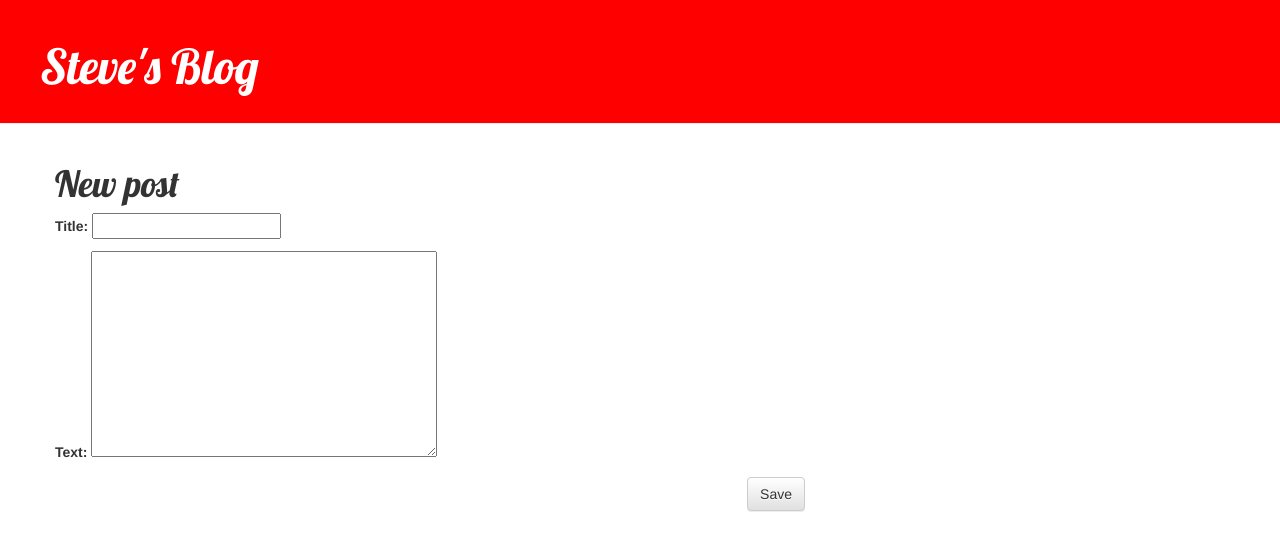
After one commit to steverabino/my-first-blog, a Django app: page /post/new/ in a window 1280 px wide. The commit adds this page. Shown: the top 551 px of the page. Run offline with Django 3.2, Linux system fonts and the light colour scheme; some libraries are stand-ins or nearby versions.

Commit message:
Added views to create/edit blog post inside the site

```diff
--- /dev/null
+++ b/blog/forms.py
@@ -0,0 +1,9 @@
+from django import forms
+
+from .models import Post
+
+class PostForm(forms.ModelForm):
+
+    class Meta:
+        model = Post
+        fields = ('title', 'text',)
--- a/blog/static/css/blog.css
+++ b/blog/static/css/blog.css
@@ -39,5 +39,5 @@ h1, h2, h3, h4 {
 }
 
 .post h1 a, .post h1 a:visited {
-    color: #000000;
+    color: red;
 }
--- a/blog/templates/blog/base.html
+++ b/blog/templates/blog/base.html
@@ -10,7 +10,10 @@
 </head>
 <body>
     <div class="page-header">
-        <h1><a href="/">Steve's Blog</a></h1>
+      {% if user.is_authenticated %}
+        <a href="{% url 'post_new' %}" class="top-menu"><span class="glyphicon glyphicon-plus"></span></a>
+      {% endif %}
+      <h1><a href="/">Steve's Blog</a></h1>
     </div>
     <div class="content container">
         <div class="row">
--- a/blog/templates/blog/post_detail.html
+++ b/blog/templates/blog/post_detail.html
@@ -10,6 +10,10 @@
       {% endif %}
       <h1><a href="{% url 'post_detail' pk=post.pk %}">{{ post.title }}</a></h1>
       <p>{{ post.text|linebreaks }}</p>
+      <a class="btn btn-default" href="http://www.st-andrews.ac.uk/nightline/wp-content/uploads/puppies.jpeg">I Like This!</a>
+      {% if user.is_authenticated %}
+        <a class="btn btn-default" href="{% url 'post_edit' pk=post.pk %}"><span class="glyphicon glyphicon-pencil"></span></a>
+      {% endif %}
   </div>
 
 
--- /dev/null
+++ b/blog/templates/blog/post_edit.html
@@ -0,0 +1,9 @@
+{% extends "blog/base.html" %}
+
+{% block content %}
+    <h1>New post</h1>
+    <form method="POST" class="post-form">{% csrf_token %}
+        {{ form.as_p }}
+        <button type="submit" class="save btn btn-default">Save</button>
+    </form>
+{% endblock %}
--- a/blog/urls.py
+++ b/blog/urls.py
@@ -4,4 +4,6 @@ from . import views
 urlpatterns = [
     url(r'^$', views.post_list, name='post_list'),
     url(r'^post/(?P<pk>[0-9]+)/$', views.post_detail, name='post_detail'),
+    url(r'^post/new/$', views.post_new, name='post_new'),
+    url(r'^post/(?P<pk>[0-9]+)/edit/$', views.post_edit, name='post_edit'),
 ]
--- a/blog/views.py
+++ b/blog/views.py
@@ -1,6 +1,8 @@
 from django.shortcuts import render, get_object_or_404
 from django.utils import timezone
+from django.shortcuts import redirect
 from .models import Post
+from .forms import PostForm
 
 # Create your views here.
 
@@ -11,3 +13,30 @@ def post_list(request):
 def post_detail(request, pk):
     post = get_object_or_404(Post, pk=pk)
     return render(request, 'blog/post_detail.html', {'post': post})
+
+def post_new(request):
+    if request.method == "POST":
+        form = PostForm(request.POST)
+        if form.is_valid():
+            post = form.save(commit=False)
+            post.author = request.user
+            post.published_date = timezone.now()
+            post.save()
+            return redirect('blog.views.post_detail', pk=post.pk)
+    else:
+        form = PostForm()
+        return render(request, 'blog/post_edit.html', {'form': form})
+
+def post_edit(request, pk):
+    post = get_object_or_404(Post, pk=pk)
+    if request.method == "POST":
+        form = PostForm(request.POST, instance=post)
+        if form.is_valid():
+            post = form.save(commit=False)
+            post.author = request.user
+            post.published_date = timezone.now()
+            post.save()
+            return redirect('blog.views.post_detail', pk=post.pk)
+    else:
+        form = PostForm(instance=post)
+    return render(request, 'blog/post_edit.html', {'form': form})
```
Also changed, not shown: blog/templates/blog/post_list.html (+4 -4 lines).
